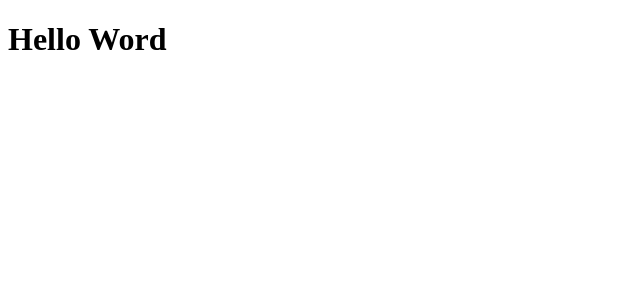
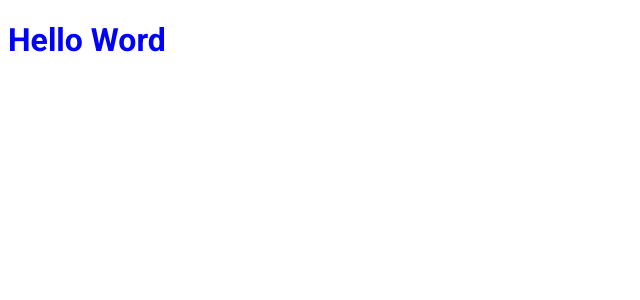
Before and after one commit to carlosrobertosalgueiro/ignews, a Next.js app: page / in a window 1280 px wide. Shown: the top 300 px of the page, without its empty margins (0-640 px from the left). Built offline with nearby package versions, Linux system fonts and the light colour scheme.

Commit message:
Confirgurando fonte externa

```diff
--- a/package.json
+++ b/package.json
@@ -10,7 +10,8 @@
   "dependencies": {
     "next": "12.0.4",
     "react": "17.0.2",
-    "react-dom": "17.0.2"
+    "react-dom": "17.0.2",
+    "sass": "^1.44.0"
   },
   "devDependencies": {
     "@types/node": "^16.11.11",
--- /dev/null
+++ b/src/pages/_document.tsx
@@ -0,0 +1,28 @@
+
+import Document, {Html,Head, Main, NextScript } from 'next/document'
+
+export default class MyDocument extends Document {
+
+    render(){
+        return(
+
+            <Html >
+            <Head>
+
+                <link rel="preconnect" href="https://fonts.googleapis.com"/>
+                <link rel="preconnect" href="https://fonts.gstatic.com"  />
+                <link href="https://fonts.googleapis.com/css2?family=Roboto:wght@400;700;900&display=swap" rel="stylesheet" />
+
+                <title>Ig.News</title>
+            </Head>
+            <body>
+                <Main/>
+                <NextScript/>
+            </body>
+            </Html>
+        )
+
+    }
+
+
+}
--- a/src/pages/index.tsx
+++ b/src/pages/index.tsx
@@ -1,6 +1,8 @@
+
+import home from '../styles/home.module.scss'
 
 export default function Home() {
   return (
-    <h1>Hello Word</h1>
+    <h1 className={home.title} >Hello Word</h1>
   )
 }
--- /dev/null
+++ b/src/styles/home.module.scss
@@ -0,0 +1,5 @@
+
+.title {
+    color: blue;
+    font-family: 'Roboto', sans-serif;
+}
```
Also changed, not shown: 1 other file (tests, documents, lock files or other folders).
